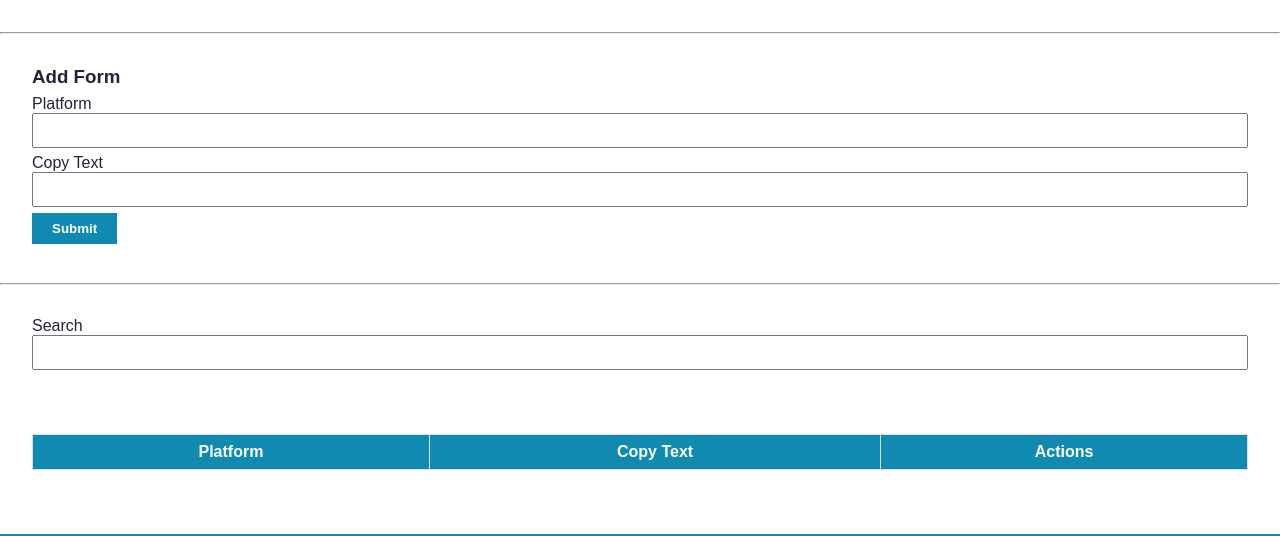
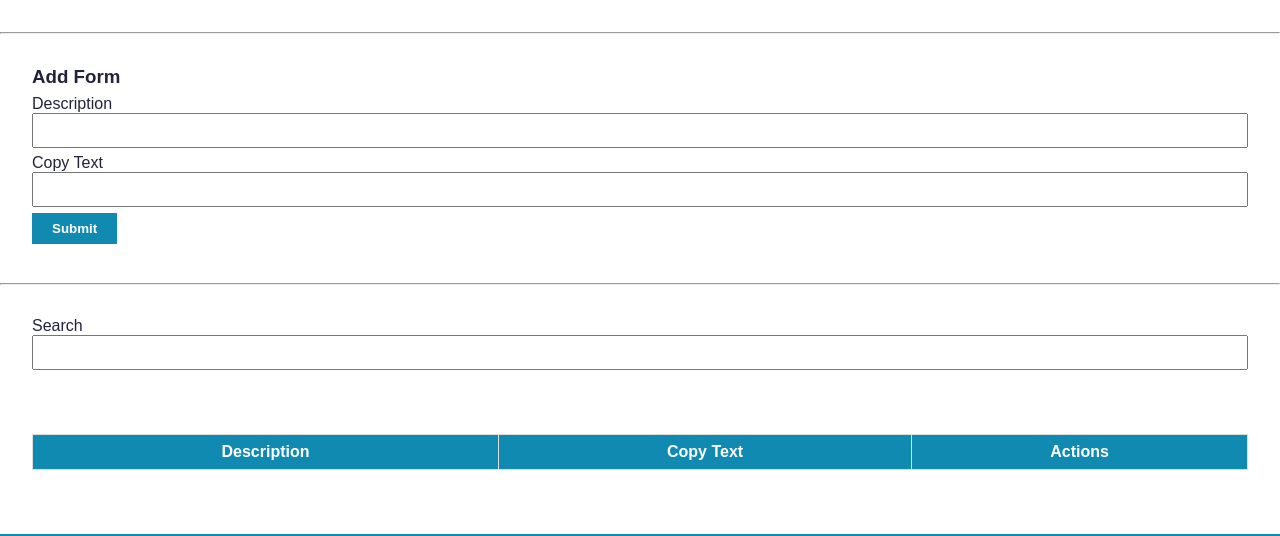
Before and after one commit to muchlass19/saver, a plain HTML site: page index.html in a window 1280 px wide. Shown: the part 264-800 px from the top of the page. Drawn offline with Linux system fonts and the light colour scheme.

Commit message:
change platform to description

```diff
--- a/index.html
+++ b/index.html
@@ -38,7 +38,7 @@
         <div class="form">
             <ul>
                 <li>
-                    <label for="platform">Platform</label>
+                    <label for="platform">Description</label>
                     <input type="text" name="platform" id="platform">
                 </li>
                 <li>
@@ -64,7 +64,7 @@
         <table>
             <thead>
                 <tr>
-                    <th>Platform</th>
+                    <th>Description</th>
                     <th>Copy Text</th>
                     <th>Actions</th>
                 </tr>
```
